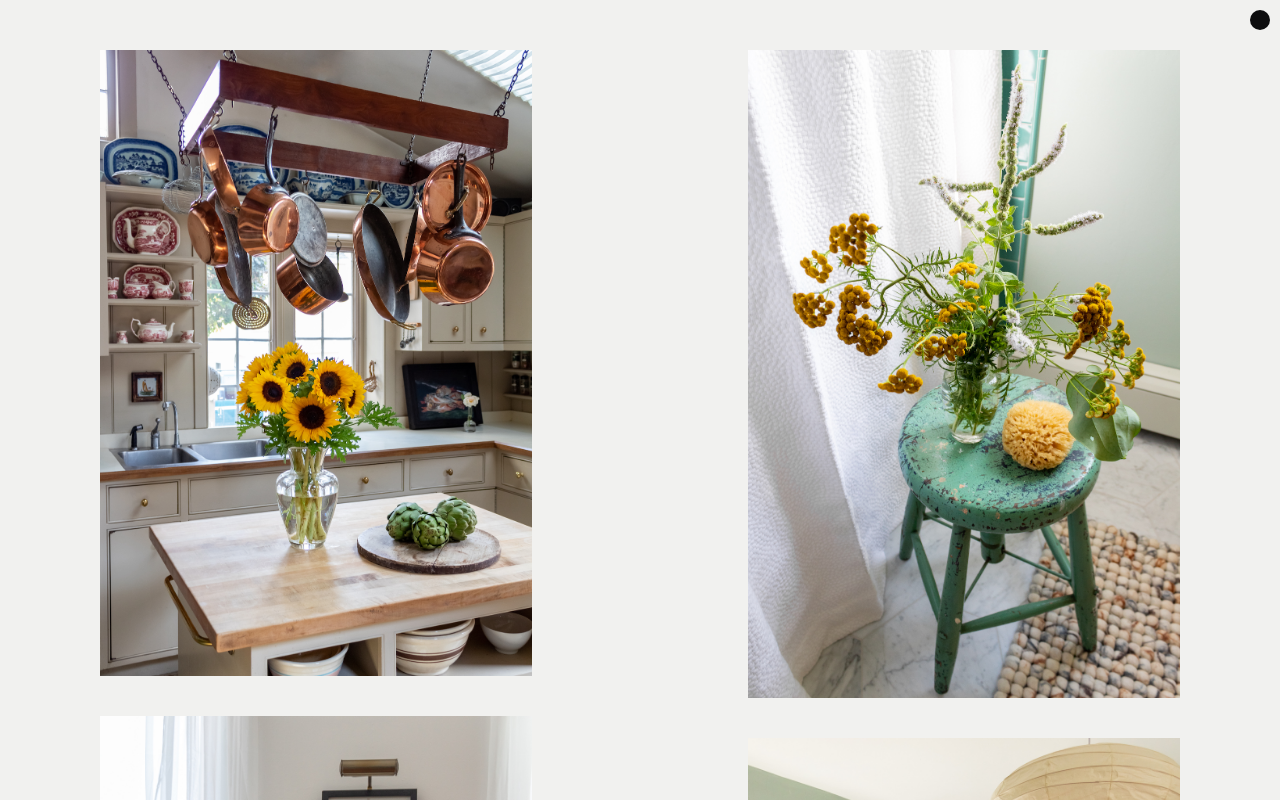
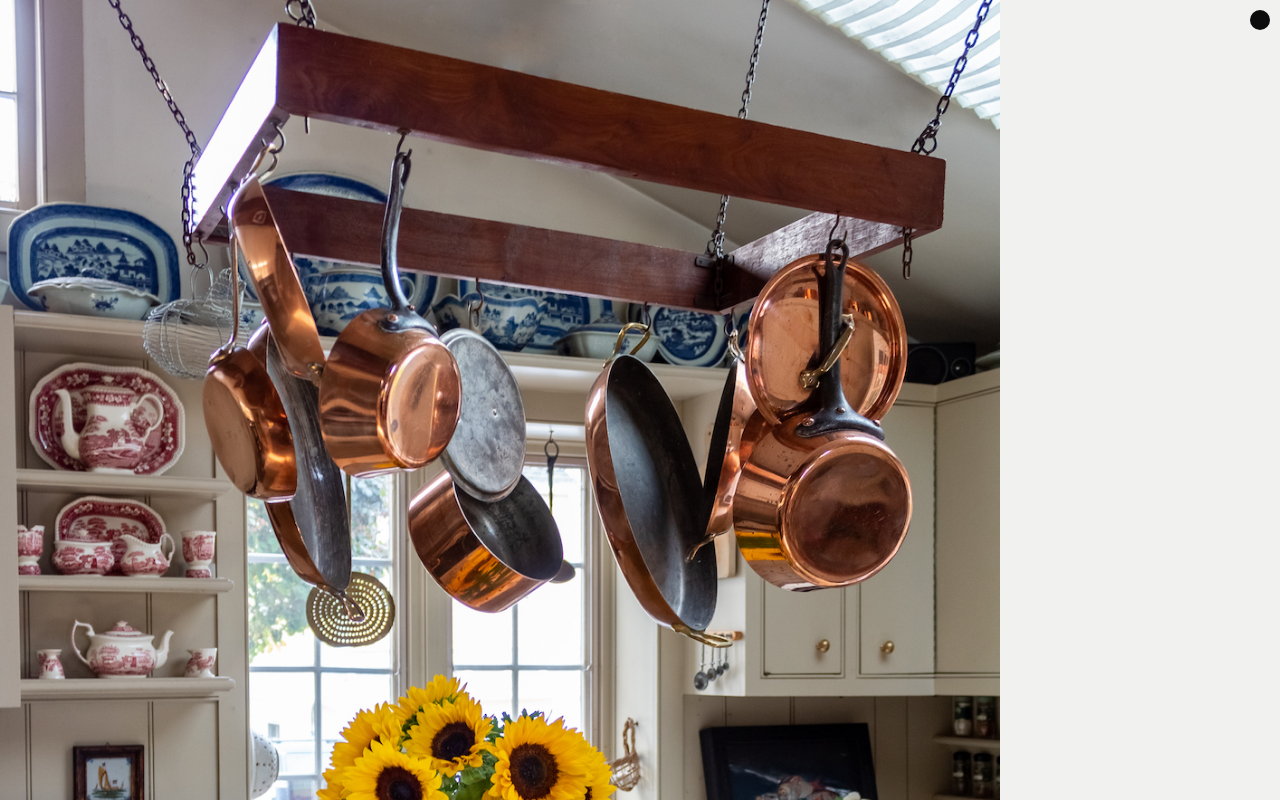
Before and after one commit to izzy1090/edie-templeton-design, a React (Create React App) app: page / in a window 1280 px wide. Shown: the top 800 px of the page. Built offline with nearby package versions, Linux system fonts and the light colour scheme.

Commit message:
Added custom hooks to potentially solve the image hover bug

```diff
--- /dev/null
+++ b/src/context/globalStates.js
@@ -0,0 +1,15 @@
+import { createContext, useState } from "react";
+
+const GlobalStatesContext = createContext();
+
+function GlobalStatesProvider ( { children } ){
+
+    const [ isOpen, setIsOpen ] = useState(false);
+
+    return <GlobalStatesContext.Provider value={ { isOpen, setIsOpen } }>
+        { children }
+    </GlobalStatesContext.Provider>
+}
+
+export { GlobalStatesProvider };
+export default GlobalStatesContext;
--- a/src/pages/ImagesPage.js
+++ b/src/pages/ImagesPage.js
@@ -12,13 +12,16 @@ import bedroom2 from '../images/bedroom2.jpg';
 import nightstand1 from '../images/nightstand1.jpg';
 import nightstand2 from '../images/nightstand2.jpg';
 import NYT from '../images/NYT.jpg';
+import GlobalStatesContext from '../context/globalStates';
 
 function ImagesPage () {
+
+    const { isOpen } = GlobalStatesContext;
 
     const imageWidth = 1000;
 
     const images = <>
-        <div className="imagesContainer">
+        <div className={"beforeHover"}>
             <div className="imageContainerColumn1">
                 <img src={grammieKitchen} width={imageWidth} alt=""></img>
                 <img src={chineseCabinet} width={imageWidth} alt=""></img>
@@ -40,7 +43,7 @@ function ImagesPage () {
         </div>
     </>
 
-    return <>{images}</>
+    return <>{ images }</>
 }
 
 export default ImagesPage;
--- a/src/styles/images.css
+++ b/src/styles/images.css
@@ -21,6 +21,12 @@
     width: 80%;
     margin-bottom: 40px;
     cursor: pointer;
+}
+
+.beforeHover {
+    width: 80%;
+    margin-bottom: 40px;
+    cursor: pointer;
     transform: translateY(0px);
     transition: transform 200ms ease-in;
 }
```
Also changed, not shown: src/hooks/use-globalStates.js (added, +8 -0 lines).
